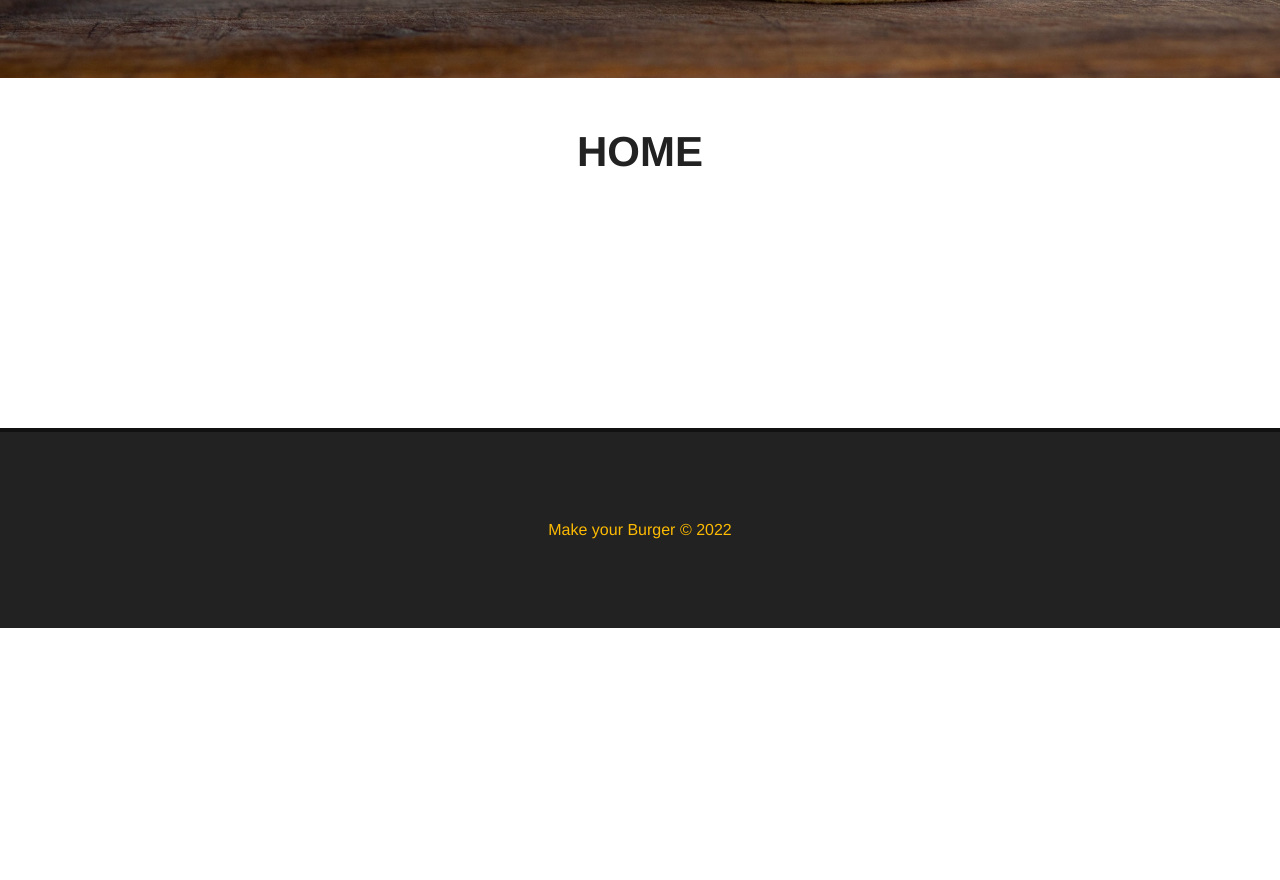
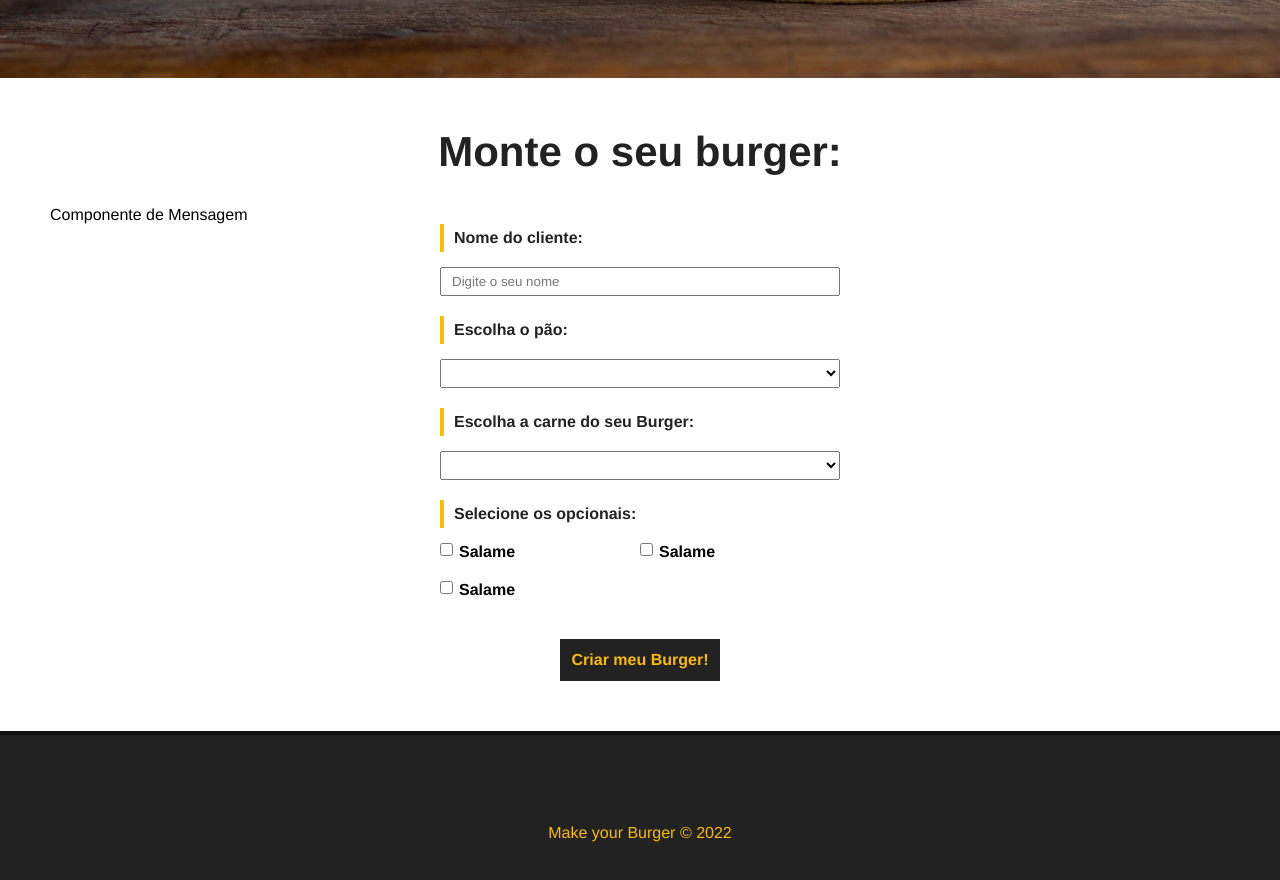
Before and after one commit to ricardorocker/vue3-make-your-burguer-app, a Vue app: page / in a window 1280 px wide. Shown: the part 500-1380 px from the top of the page. Before the commit the page ends 1128 px from the top, so only its background shows below. Built offline with nearby package versions, Linux system fonts and the light colour scheme.

Commit message:
Criando formulário de cadastro

```diff
--- /dev/null
+++ b/src/components/BurgerForm.vue
@@ -0,0 +1,145 @@
+<template>
+  <div>
+    <p>Componente de Mensagem</p>
+    <div>
+      <form id="burger-form">
+        <div class="input-container">
+          <label for="name">Nome do cliente:</label>
+          <input
+            type="text"
+            id="name"
+            name="name"
+            v-model="name"
+            placeholder="Digite o seu nome"
+          />
+        </div>
+        <div class="input-container">
+          <label for="bread">Escolha o pão:</label>
+          <select name="bread" id="bread" v-model="bread">
+            <option value="">Selecione o tipo do pão</option>
+            <option value="frances">Francês</option>
+          </select>
+        </div>
+        <div class="input-container">
+          <label for="meat">Escolha a carne do seu Burger:</label>
+          <select name="meat" id="meat" v-model="meat">
+            <option value="">Selecione o tipo da carne</option>
+            <option value="frances">Maminha</option>
+          </select>
+        </div>
+        <div id="opcionais-container" class="input-container">
+          <label id="opcionais-title" for="additionals"
+            >Selecione os opcionais:</label
+          >
+          <div class="checkbox-container">
+            <input
+              type="checkbox"
+              name="additionals"
+              value="additionals"
+              v-model="additionals"
+            />
+            <span>Salame</span>
+          </div>
+          <div class="checkbox-container">
+            <input
+              type="checkbox"
+              name="additionals"
+              value="additionals"
+              v-model="additionals"
+            />
+            <span>Salame</span>
+          </div>
+          <div class="checkbox-container">
+            <input
+              type="checkbox"
+              name="additionals"
+              value="additionals"
+              v-model="additionals"
+            />
+            <span>Salame</span>
+          </div>
+        </div>
+        <div class="input-container">
+            <input type="submit" class="submit-btn" value="Criar meu Burger!">
+        </div>
+      </form>
+    </div>
+  </div>
+</template>
+
+<script>
+export default {
+  name: "BurgerForm",
+};
+</script>
+
+<style scoped>
+#burger-form {
+  max-width: 400px;
+  margin: 0 auto;
+}
+
+.input-container {
+  display: flex;
+  flex-direction: column;
+  margin-bottom: 20px;
+}
+
+label {
+  font-weight: bold;
+  margin-bottom: 15px;
+  color: #222;
+  padding: 5px 10px;
+  border-left: 4px solid #fcba03;
+}
+
+input,
+select {
+  padding: 5px 10px;
+  /* width: 300px; */
+}
+
+#opcionais-container {
+  flex-direction: row;
+  flex-wrap: wrap;
+}
+
+#opcionais-title {
+  width: 100%;
+}
+
+.checkbox-container {
+  display: flex;
+  align-items: flex-start;
+  width: 50%;
+  margin-bottom: 20px;
+}
+
+.checkbox-container span,
+.checkbox-container input {
+    width: auto;
+}
+
+.checkbox-container span {
+    margin-left: 6px;
+    font-weight: bold;
+}
+
+.submit-btn {
+    background-color: #222;
+    color: #fcba03;
+    font-weight: bold;
+    border: 2px solid #222;
+    padding: 10px;
+    font-size: 16px;
+    margin: 0 auto;
+    cursor: pointer;
+    transition: .5s;
+}
+
+.submit-btn:hover {
+    background-color: transparent;
+    color: #222;
+}
+
+</style>
--- a/src/views/HomeView.vue
+++ b/src/views/HomeView.vue
@@ -2,16 +2,18 @@
   <div>
     <banner />
     <div class="main-container">
-      <h1>HOME</h1>
+      <h1>Monte o seu burger:</h1>
+      <BurgerForm />
     </div>
   </div>
 </template>
 
 <script>
 import Banner from "../components/Banner.vue";
+import BurgerForm from '../components/BurgerForm.vue';
 
 export default {
-  components: { Banner },
+  components: { Banner, BurgerForm },
   name: "HomeView",
 };
 </script>
```
